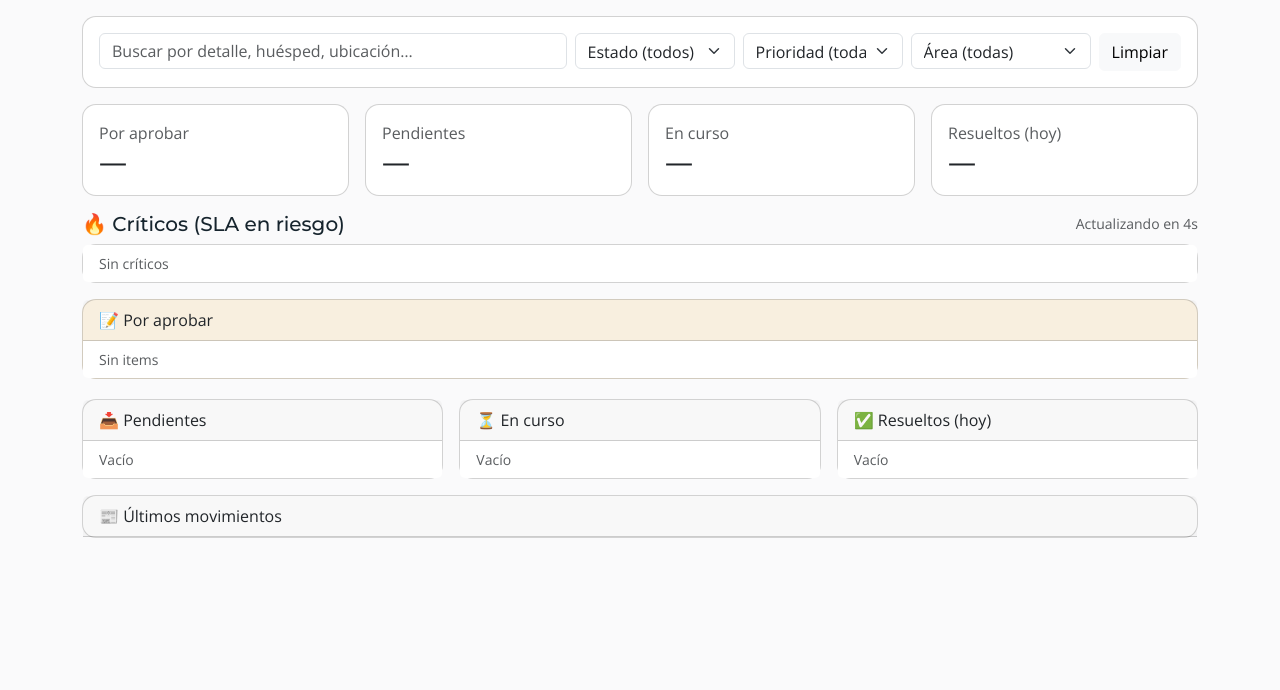
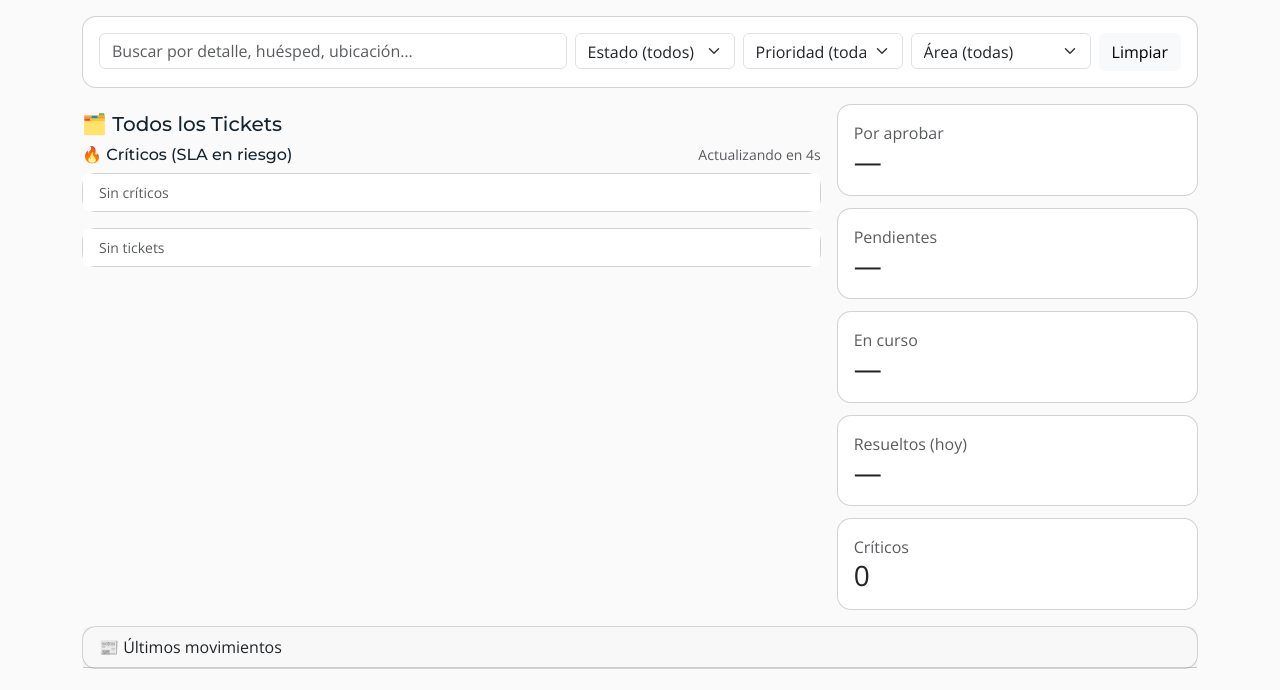
Before and after one commit to JPM2002/Hestia_MVP, a Python web app: template NittanyBusiness-main/V1/nittany-business/templates/dashboard_recepcion.html in a window 1280 px wide. Shown: the part 110-800 px from the top of the page. Run offline with Jinja, Linux system fonts and the light colour scheme; the template is opened without the code that fills it, so the values that code supplies are empty.

Commit message:
Recepción - Menú principal #4 - Patch

```diff
--- a/NittanyBusiness-main/V1/nittany-business/templates/dashboard_recepcion.html
+++ b/NittanyBusiness-main/V1/nittany-business/templates/dashboard_recepcion.html
@@ -14,6 +14,8 @@
   .pending-approval { background: #fff6e6; }  /* resalta por aprobar */
   .toolbar { gap:.5rem; }
   .toolbar .form-select, .toolbar .form-control { height: 36px; }
+  .sidebar-stats .card + .card { margin-top:.75rem; }
+  .section-title { display:flex; justify-content:space-between; align-items:center; margin:.5rem 0; }
 </style>
 
 <header class="d-flex justify-content-between align-items-center mb-3">
@@ -47,37 +49,16 @@
   </div>
 </div>
 
-<!-- KPIs -->
+<!-- Layout: principal (lista unificada) + sidebar (contadores) -->
 <div class="row g-3 mb-3">
-  <div class="col-6 col-md-3">
-    <div class="card"><div class="card-body">
-      <div class="text-muted">Por aprobar</div>
-      <div id="kpi-toapprove" class="h3 mb-0">—</div>
-    </div></div>
-  </div>
-  <div class="col-6 col-md-3">
-    <div class="card"><div class="card-body">
-      <div class="text-muted">Pendientes</div>
-      <div id="kpi-pending" class="h3 mb-0">—</div>
-    </div></div>
-  </div>
-  <div class="col-6 col-md-3">
-    <div class="card"><div class="card-body">
-      <div class="text-muted">En curso</div>
-      <div id="kpi-inprogress" class="h3 mb-0">—</div>
-    </div></div>
-  </div>
-  <div class="col-6 col-md-3">
-    <div class="card"><div class="card-body">
-      <div class="text-muted">Resueltos (hoy)</div>
-      <div id="kpi-resolved" class="h3 mb-0">—</div>
-    </div></div>
-  </div>
+  <div class="col-12 col-lg-8">
+    <div class="section-title">
+      <h5 class="mb-0">🗂️ Todos los Tickets</h5>
     </div>
 
     <!-- Críticos header + countdown -->
     <div class="d-flex justify-content-between align-items-center mb-2">
-  <h5 class="mb-0">🔥 Críticos (SLA en riesgo)</h5>
+      <h6 class="mb-0">🔥 Críticos (SLA en riesgo)</h6>
       <div class="d-flex align-items-center gap-2 small text-muted">
         <span id="crit-timer">Actualizando en 10s</span>
         <span id="crit-busy" class="spinner-border spinner-border-sm" hidden></span>
@@ -87,36 +68,35 @@
       <ul id="list-critical" class="list-group list-group-flush small"></ul>
     </div>
 
-<div class="row g-3">
-  <!-- Por aprobar (primero, destacado) -->
-  <div class="col-12">
-    <div class="card pending-approval">
-      <div class="card-header py-2">📝 Por aprobar</div>
-      <ul id="list-toapprove" class="list-group list-group-flush small"></ul>
-    </div>
+    <!-- Lista unificada -->
+    <div class="card">
+      <ul id="list-all" class="list-group list-group-flush small"></ul>
     </div>
   </div>
 
-<div class="row g-3 mt-1">
-  <!-- Pendientes -->
-  <div class="col-md-4">
-    <div class="card h-100">
-      <div class="card-header py-2">📥 Pendientes</div>
-      <ul id="list-pending" class="list-group list-group-flush small"></ul>
-    </div>
-  </div>
-  <!-- En curso -->
-  <div class="col-md-4">
-    <div class="card h-100">
-      <div class="card-header py-2">⏳ En curso</div>
-      <ul id="list-progress" class="list-group list-group-flush small"></ul>
-    </div>
-  </div>
-  <!-- Resueltos (hoy) -->
-  <div class="col-md-4">
-    <div class="card h-100">
-      <div class="card-header py-2">✅ Resueltos (hoy)</div>
-      <ul id="list-resolved" class="list-group list-group-flush small"></ul>
+  <!-- Sidebar con contadores -->
+  <div class="col-12 col-lg-4">
+    <div class="sidebar-stats">
+      <div class="card"><div class="card-body">
+        <div class="text-muted">Por aprobar</div>
+        <div id="kpi-toapprove" class="h3 mb-0">—</div>
+      </div></div>
+      <div class="card"><div class="card-body">
+        <div class="text-muted">Pendientes</div>
+        <div id="kpi-pending" class="h3 mb-0">—</div>
+      </div></div>
+      <div class="card"><div class="card-body">
+        <div class="text-muted">En curso</div>
+        <div id="kpi-inprogress" class="h3 mb-0">—</div>
+      </div></div>
+      <div class="card"><div class="card-body">
+        <div class="text-muted">Resueltos (hoy)</div>
+        <div id="kpi-resolved" class="h3 mb-0">—</div>
+      </div></div>
+      <div class="card"><div class="card-body">
+        <div class="text-muted">Críticos</div>
+        <div id="kpi-critical" class="h3 mb-0">—</div>
+      </div></div>
     </div>
   </div>
 </div>
@@ -350,22 +330,20 @@ window.approveTicket = async (id) => {
 </script>
 
 <script>
-/* ===== Datos + render con filtros ===== */
+/* ===== Datos + render con filtros (lista unificada) ===== */
 const el = {
   kpiToApprove: document.getElementById('kpi-toapprove'),
   kpiPending:  document.getElementById('kpi-pending'),
   kpiInProg:   document.getElementById('kpi-inprogress'),
   kpiResolved: document.getElementById('kpi-resolved'),
+  kpiCritical: document.getElementById('kpi-critical'),
   listCrit:    document.getElementById('list-critical'),
-  listToAppr:  document.getElementById('list-toapprove'),
-  listPend:    document.getElementById('list-pending'),
-  listProg:    document.getElementById('list-progress'),
-  listRes:     document.getElementById('list-resolved'),
+  listAll:     document.getElementById('list-all'),
   feed:        document.getElementById('feed'),
   ding:        document.getElementById('ding'),
 };
 
-let cache = { toapprove: [], pending: [], progress: [], resolved: [] };
+let cache = { toapprove: [], pending: [], progress: [], resolved: [], all: [] };
 let prev = { pendingIds: new Set() };
 
 function pill(text){ return `<span class="pill tiny">${text}</span>`; }
@@ -390,8 +368,8 @@ function headerWithGuest(t){
 }
 
 function actionButtonsPending(t){
-  // “Por aprobar” = pendiente + ingresado por WhatsApp huésped
-  const isAwaiting = (t.estado === 'PENDIENTE') && ((t.canal || '').toLowerCase() === 'huesped_whatsapp');
+  // “Por aprobar” => estado explícito PENDIENTE_APROBACION
+  const isAwaiting = (t.estado === 'PENDIENTE_APROBACION');
 
   const editBtn = CAN_EDIT
     ? `<button class="btn btn-sm btn-outline-secondary" onclick='openEdit(${JSON.stringify(t)})'>Editar</button>`
@@ -401,12 +379,10 @@ function actionButtonsPending(t){
     ? `<button class="btn btn-sm btn-success" onclick="approveTicket(${t.id})">Aprobar</button>`
     : '';
 
-  // Delete is disabled (no live endpoint)
-  const deleteBtn  = '';
+  const deleteBtn  = ''; // (soft delete deshabilitado aquí)
 
   return `<div class="btn-row">${approveBtn}${deleteBtn}${editBtn}</div>`;
 }
-
 
 function liTicketPending(t){
   return `<li class="list-group-item">
@@ -456,14 +432,13 @@ async function loadKPIs(){
     el.kpiResolved.textContent  = j.resolved_today ?? '0';
   }
 
-  // Compute “Por aprobar” client-side: pendientes de huésped WhatsApp
+  // “Por aprobar” = items con estado PENDIENTE_APROBACION
   if(pend.ok){
     const jp = await pend.json();
-    const toApproveCount = (jp.items || []).filter(x => (x.canal || '').toLowerCase() === 'huesped_whatsapp').length;
+    const toApproveCount = (jp.items || []).filter(x => (x.estado || '').toUpperCase() === 'PENDIENTE_APROBACION').length;
     el.kpiToApprove.textContent = String(toApproveCount);
   }
 }
-
 
 async function loadLists(){
   const [p, e, r] = await Promise.all([
@@ -475,11 +450,9 @@ async function loadLists(){
   const je = e.ok ? await e.json() : {items:[]};
   const jr = r.ok ? await r.json() : {items:[]};
 
-  // Divide PENDIENTES entre por aprobar vs pendientes ya aprobados
-  // “Por aprobar” = pendientes ingresados por huésped (WhatsApp)
-  const toapprove = (jp.items||[]).filter(x => (x.canal || '').toLowerCase() === 'huesped_whatsapp');
-  const pend      = (jp.items||[]).filter(x => (x.canal || '').toLowerCase() !== 'huesped_whatsapp');
-
+  // Divide PENDIENTES entre por aprobar (PENDIENTE_APROBACION) y pendientes ya aprobados (PENDIENTE)
+  const toapprove = (jp.items||[]).filter(x => (x.estado || '').toUpperCase() === 'PENDIENTE_APROBACION');
+  const pend      = (jp.items||[]).filter(x => (x.estado || '').toUpperCase() === 'PENDIENTE');
 
   cache = {
     toapprove,
@@ -488,7 +461,16 @@ async function loadLists(){
     resolved: (jr.items||[])
   };
 
-  // Ding si crecen los pendientes (no-aprobados no disparan ding)
+  // Construye lista unificada (orden: por aprobar → pendientes → en curso → resueltos hoy)
+  const tag = (t, cls='') => ({...t, __cls: cls});
+  cache.all = [
+    ...toapprove.map(t => tag(t, 'pending-approval')),
+    ...cache.pending,
+    ...cache.progress,
+    ...cache.resolved
+  ];
+
+  // Ding si crecen los pendientes (los por aprobar no disparan el ding)
   const ids = new Set(pend.map(x=>x.id));
   const newId = [...ids].find(id => !prev.pendingIds.has(id));
   if ((ids.size > prev.pendingIds.size || newId) && el.ding) {
@@ -518,30 +500,20 @@ function applyFilters(list, forceEstado=''){
 }
 
 function renderFromCache(){
-  // Críticos (mezcla de por aprobar NO; solo pendientes aprobados + en curso)
+  // Críticos: solo pendientes aprobados + en curso
   const criticalItems = [...cache.pending, ...cache.progress].filter(x=>x.is_critical);
   el.listCrit.innerHTML = criticalItems.slice(0,8).map(liTicketGeneric).join('') ||
                           '<li class="list-group-item text-muted">Sin críticos</li>';
+  if (el.kpiCritical) el.kpiCritical.textContent = String(criticalItems.length || 0);
 
-  // Por aprobar
-  const TA = applyFilters(cache.toapprove, 'PENDIENTE');
-  el.listToAppr.innerHTML = TA.map(liTicketPending).join('') ||
-                            '<li class="list-group-item text-muted">Sin items</li>';
-
-  // Pendientes
-  const P = applyFilters(cache.pending, 'PENDIENTE');
-  el.listPend.innerHTML = P.map(liTicketGeneric).join('') ||
-                          '<li class="list-group-item text-muted">Vacío</li>';
-
-  // En curso
-  const E = applyFilters(cache.progress, 'EN_CURSO'); // filtro lógico por estado seleccionado
-  el.listProg.innerHTML = E.map(liTicketGeneric).join('') ||
-                          '<li class="list-group-item text-muted">Vacío</li>';
-
-  // Resueltos hoy
-  const R = applyFilters(cache.resolved, 'RESUELTO');
-  el.listRes.innerHTML = R.map(liTicketGeneric).join('') ||
-                         '<li class="list-group-item text-muted">Vacío</li>';
+  // Lista unificada con filtros; PENDIENTE_APROBACION resaltados
+  const ALL = applyFilters(cache.all);
+  el.listAll.innerHTML = ALL.map(t => {
+    const html = (t.estado === 'PENDIENTE_APROBACION') ? liTicketPending(t) : liTicketGeneric(t);
+    return (t.__cls === 'pending-approval')
+      ? html.replace('class="list-group-item"', 'class="list-group-item pending-approval"')
+      : html;
+  }).join('') || '<li class="list-group-item text-muted">Sin tickets</li>';
 }
 
 async function loadFeed(){
```
Lines whose indentation alone changed are shown as unchanged.
